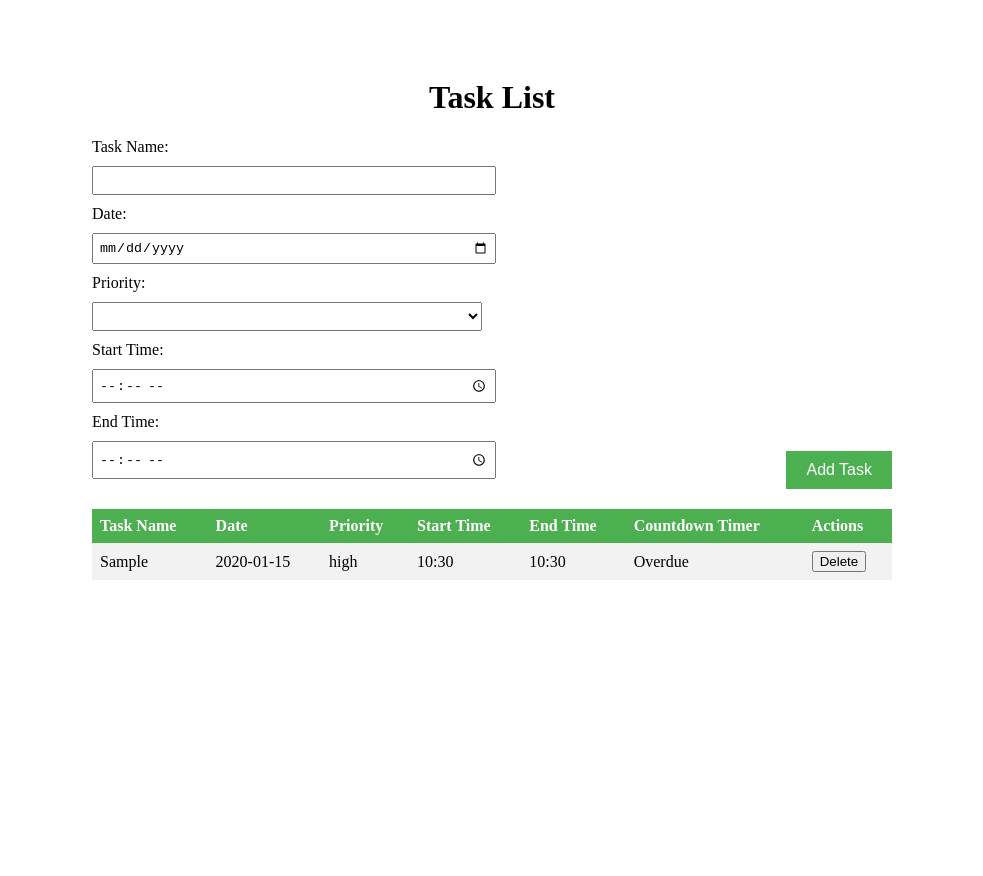
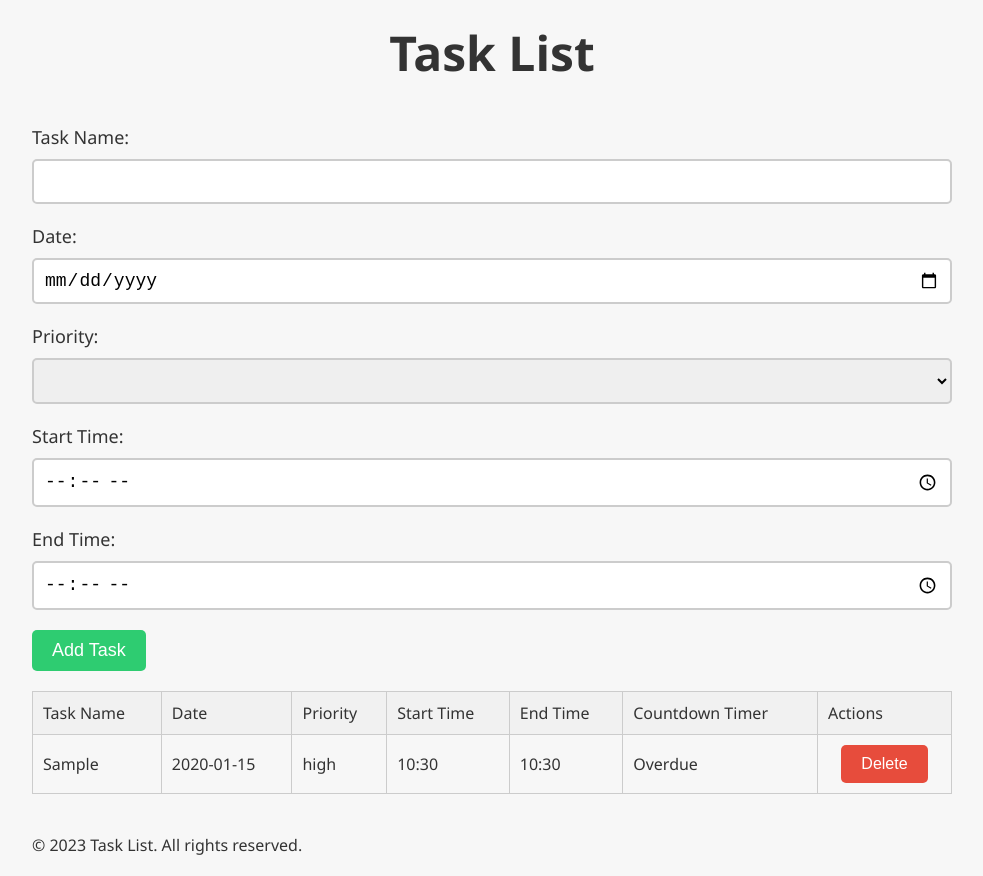
Before and after one commit to Divyesh-Godhani/tasknote, a plain HTML site: page index.html in a window 1280 px wide. Both pictures are taken after typing "Sample", "2020-01-15", "10:30", "10:30" into the empty fields and a click on the button "Add Task". Shown: the whole page, without its empty margins (148-1131 px from the left). Before the commit the page ends 800 px from the top, so only its background shows below. Drawn offline with Linux system fonts and the light colour scheme.

Commit message:
add version1.3

```diff
--- a/index.html
+++ b/index.html
@@ -48,5 +48,10 @@
         </table>
     </div>
     <script src="script.js"></script>
+    <footer>
+      <div class="container">
+          <p>&copy; 2023 Task List. All rights reserved.</p>
+      </div>
+  </footer>
 </body>
 </html>
--- a/style.css
+++ b/style.css
@@ -1,78 +1,100 @@
+/* Reset Styles */
+* {
+  margin: 0;
+  padding: 0;
+  box-sizing: border-box;
+}
+
+/* Global Styles */
+body {
+  font-family: 'Segoe UI', Tahoma, Geneva, Verdana, sans-serif;
+  color: #333;
+  background-color: #f7f7f7;
+}
+
 .container {
-  max-width: 800px;
+  max-width: 960px;
   margin: 0 auto;
-  padding: 50px;
+  padding: 20px;
 }
 
 h1 {
   text-align: center;
+  font-size: 48px;
+  margin-bottom: 40px;
 }
 
 form {
   display: flex;
   flex-wrap: wrap;
-  justify-content: space-between;
   margin-bottom: 20px;
 }
 
 form label {
-  display: block;
-  width: 100%;
+  flex: 1 0 100%;
   margin-bottom: 10px;
+  font-size: 18px;
 }
 
-form input[type="text"],
-form input[type="date"],
-form select,
-form input[type="time"] {
-  padding: 5px;
-  width: calc(50% - 10px);
-  margin-bottom: 10px;
+form input,
+form select {
+  flex: 1 0 100%;
+  padding: 10px;
+  font-size: 18px;
+  margin-bottom: 20px;
+  border: 2px solid #ccc;
+  border-radius: 5px;
 }
 
-form button[type="submit"] {
-  background-color: #4CAF50;
-  color: white;
+form button {
+  background-color: #2ecc71;
+  color: #fff;
+  padding: 10px 20px;
   border: none;
-  padding: 10px 20px;
-  text-align: center;
-  text-decoration: none;
-  display: inline-block;
-  font-size: 16px;
-  margin-top: 10px;
+  border-radius: 5px;
+  font-size: 18px;
   cursor: pointer;
+  transition: all 0.3s ease;
+}
+
+form button:hover {
+  background-color: #27ae60;
 }
 
 table {
+  width: 100%;
   border-collapse: collapse;
-  width: 100%;
 }
 
-th, td {
+th,
+td {
+  padding: 10px;
   text-align: left;
-  padding: 8px;
+  border: 1px solid #ccc;
+  font-size: 16px;
 }
 
 th {
-  background-color: #4CAF50;
-  color: white;
+  background-color: #f1f1f1;
+  font-weight: normal;
+  color: #333;
 }
 
-tr:nth-child(even) {
-  background-color: #f2f2f2;
+td:last-child {
+  text-align: center;
 }
 
-.countdown-timer {
-  display: flex;
-  align-items: center;
+td:last-child button {
+  background-color: #e74c3c;
+  color: #fff;
+  padding: 10px 20px;
+  border: none;
+  border-radius: 5px;
+  font-size: 16px;
+  cursor: pointer;
+  transition: all 0.3s ease;
 }
 
-.countdown-timer__label {
-  margin-right: 10px;
+td:last-child button:hover {
+  background-color: #c0392b;
 }
-
-.countdown-timer__value {
-  font-size: 24px;
-  font-weight: bold;
-  color: #4CAF50;
-}
```
